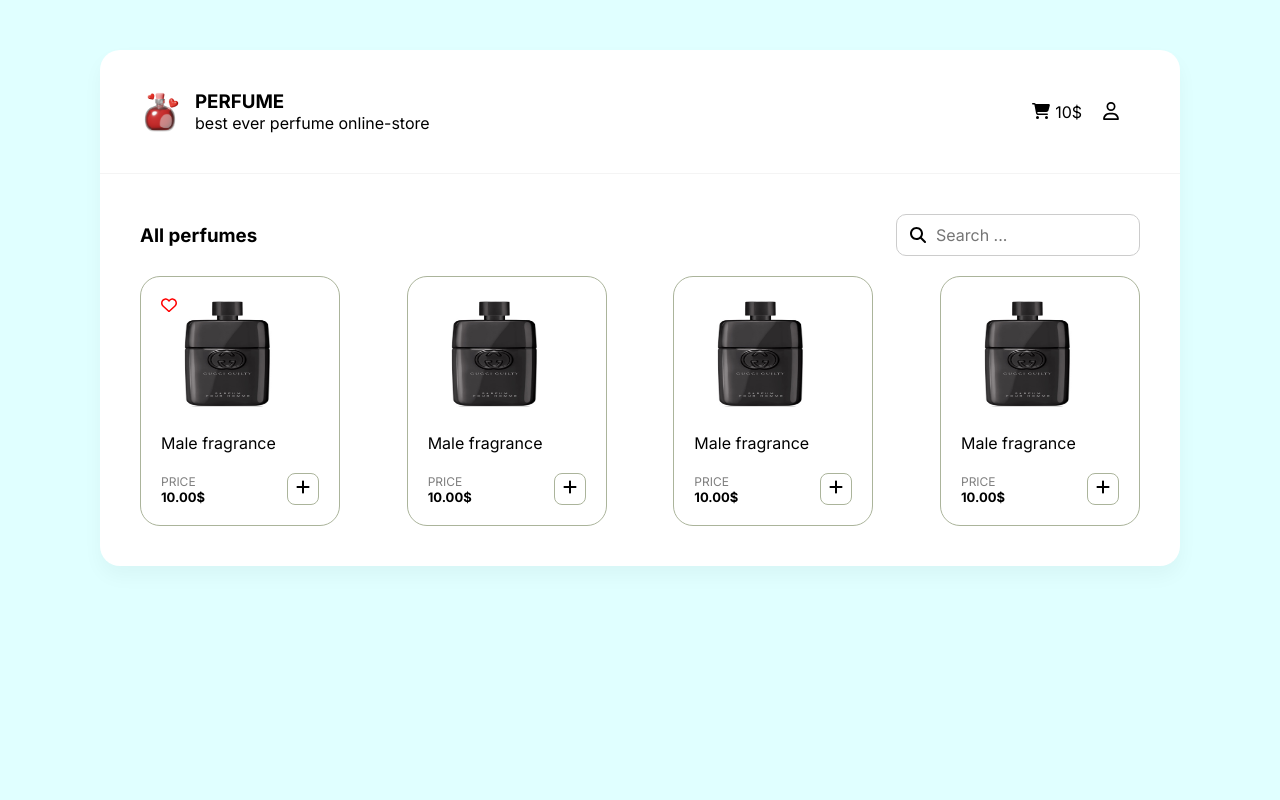
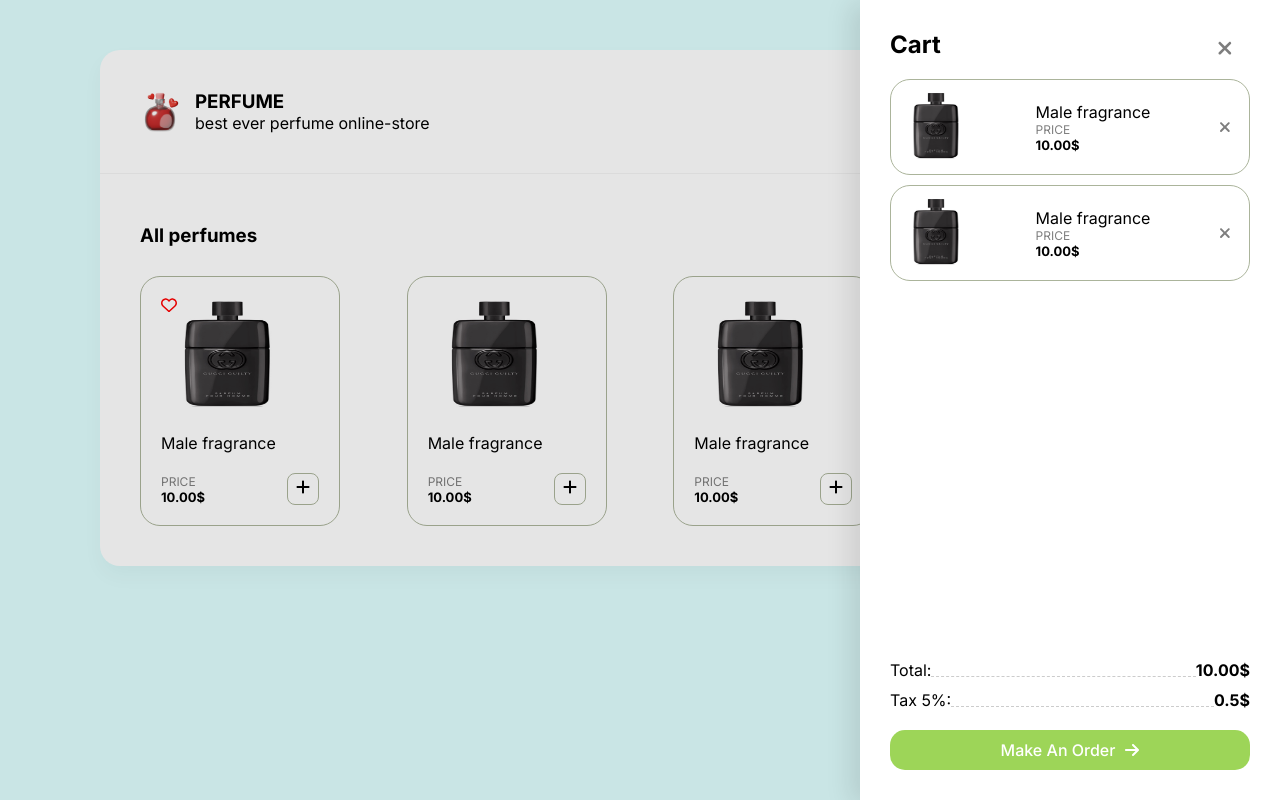
Before and after one commit to undrokisel/react-perfume, a React (Create React App) app: page / in a window 1280 px wide. Built offline with nearby package versions, Linux system fonts and the light colour scheme.

Commit message:
cart drawer added

```diff
--- a/src/App.js
+++ b/src/App.js
@@ -5,6 +5,94 @@
 function App() {
   return (
     <div className="wrapper">
+
+      <div className="overlay">
+        <div className="drawer">
+
+          <div className="drawer__top">
+
+          <div>
+          <h2 className="drawer__title">Cart</h2>
+
+          </div>
+
+            <button className="drawer__remove" type="">
+              <svg xmlns="http://www.w3.org/2000/svg" height="1em" viewBox="0 0 448 512"><path d="M256 80c0-17.7-14.3-32-32-32s-32 14.3-32 32V224H48c-17.7 0-32 14.3-32 32s14.3 32 32 32H192V432c0 17.7 14.3 32 32 32s32-14.3 32-32V288H400c17.7 0 32-14.3 32-32s-14.3-32-32-32H256V80z" /></svg>
+            </button>
+
+          </div>
+
+          <div className="drawer__items cart__items">
+
+            <div className="cart__item item-cart">
+              <div className="item-cart__img">
+                <img
+                  width={70}
+                  height={70}
+                  src="./img/goods/1.jpg" alt="item" />
+              </div>
+              <div className="item-cart__body">
+                <p className="item-cart__model">Male fragrance</p>
+                <div className="item-cart__bottom">
+                  <div className="item-cart__price">
+                    <span >Price</span>
+                    <p>10.00$</p>
+                  </div>
+                </div>
+              </div>
+              <button className="item-cart__remove" type="">
+                <svg xmlns="http://www.w3.org/2000/svg" height="1em" viewBox="0 0 448 512"><path d="M256 80c0-17.7-14.3-32-32-32s-32 14.3-32 32V224H48c-17.7 0-32 14.3-32 32s14.3 32 32 32H192V432c0 17.7 14.3 32 32 32s32-14.3 32-32V288H400c17.7 0 32-14.3 32-32s-14.3-32-32-32H256V80z" /></svg>
+              </button>
+            </div>
+
+            <div className="cart__item item-cart">
+              <div className="item-cart__img">
+                <img
+                  width={70}
+                  height={70}
+                  src="./img/goods/1.jpg" alt="item" />
+              </div>
+              <div className="item-cart__body">
+                <p className="item-cart__model">Male fragrance</p>
+                <div className="item-cart__bottom">
+                  <div className="item-cart__price">
+                    <span >Price</span>
+                    <p>10.00$</p>
+                  </div>
+                </div>
+              </div>
+              <button className="item-cart__remove" type="">
+                <svg xmlns="http://www.w3.org/2000/svg" height="1em" viewBox="0 0 448 512"><path d="M256 80c0-17.7-14.3-32-32-32s-32 14.3-32 32V224H48c-17.7 0-32 14.3-32 32s14.3 32 32 32H192V432c0 17.7 14.3 32 32 32s32-14.3 32-32V288H400c17.7 0 32-14.3 32-32s-14.3-32-32-32H256V80z" /></svg>
+              </button>
+            </div>
+          </div>
+
+          <div className="drawer__footer total">
+            <ul className="total__list">
+              <li className="total__item total__item_amount">
+                <span>Total:</span>
+                <div className="dash"></div>
+                <b>10.00$</b>
+              </li>
+              <li className="total__item total__item_tax">
+                <span>Tax 5%:</span>
+                <div className="dash"></div>
+                <b>0.5$</b>
+              </li>
+            </ul>
+            <button className="btn total__btn" type="submit">
+              <span>make an order</span>
+              <svg xmlns="http://www.w3.org/2000/svg" height="1em" viewBox="0 0 448 512"><path d="M438.6 278.6c12.5-12.5 12.5-32.8 0-45.3l-160-160c-12.5-12.5-32.8-12.5-45.3 0s-12.5 32.8 0 45.3L338.8 224 32 224c-17.7 0-32 14.3-32 32s14.3 32 32 32l306.7 0L233.4 393.4c-12.5 12.5-12.5 32.8 0 45.3s32.8 12.5 45.3 0l160-160z" /></svg>
+            </button>
+          </div>
+
+        </div>
+
+
+
+
+      </div>
+
 
       <header className="header">
 
--- a/src/index.scss
+++ b/src/index.scss
@@ -16,7 +16,13 @@ a {
   text-decoration: none;
 }
 ul,
-p {
+p,
+h1,
+h2,
+h3,
+h4,
+h5,
+h6 {
   margin: 0;
   padding: 0;
 }
@@ -47,7 +53,179 @@ button {
   max-width: 1080px;
   margin: 50px auto;
 }
+
 // -------------------------------------
+.overlay {
+  position: absolute;
+  top: 0;
+  left: 0;
+  width: 100%;
+  height: 100%;
+  background-color: rgba(0, 0, 0, 0.1);
+  z-index: 1;
+}
+.drawer {
+  display: flex;
+  flex-direction: column;
+
+  position: absolute;
+  width: 420px;
+  height: 100%;
+  right: 0px;
+  background-color: #fff;
+  box-shadow: -10px 4px 24px rgba(0, 0, 0, 0.1);
+  padding: 30px;
+
+  .drawer__top {
+    display: flex;
+    justify-content: space-between;
+    align-items: center;
+    & .drawer__remove {
+      margin-right: 20px;
+      transform: translateY(-5px) rotate(45deg) scale(1.3);
+      opacity: 0.5;
+      transition: all 0.3s ease 0s;
+      align-self: center;
+      &:hover{
+        transform: translateY(-5px) rotate(45deg) scale(1.8);
+        opacity: 1;
+      }
+    }
+  }
+
+  .drawer__title {
+    font-size: 24px;
+    margin-bottom: 20px;
+  }
+  .drawer__items {
+    flex: auto;
+  }
+
+  .drawer__footer {
+    display: flex;
+    flex-direction: column;
+
+    & .total__list {
+      & .total__item {
+        display: flex;
+        position: relative;
+        margin-bottom: 20px;
+        &:not(:last-of-type){
+        margin-bottom: 10px;
+        }
+        & .dash {
+          margin-bottom: 3px;
+          flex: auto;
+          border-bottom: 1px dashed #ccc;
+        }
+      }
+    }
+    .total__btn {
+      align-self: auto;
+
+      display: flex;
+      justify-content: center;
+
+
+      // width: 200px;
+      background-color: #9dd558;
+      padding: 10px;
+      border: 0;
+      border-radius: 15px;
+
+      font-size: 16px;
+      font-weight: 500;
+      text-transform: capitalize;
+      color: #fff;
+
+      transition: all 0.3s ease 0s;
+      &:hover {
+        box-shadow: rgba(0, 0, 0, 0.35) 0 5px 15px;
+      }
+      &:active{
+        background-color: darken($color: #9dd558, $amount: 25%);
+      }
+
+      & span {
+        margin-right: 10px;
+      }
+      & svg {
+        align-self: center;
+        path {
+          fill: #fff;
+
+        }
+      }
+    }
+  }
+}
+// -------------------------------------
+// cart
+.cart__items {
+  display: flex;
+  flex-direction: column;
+
+  overflow: auto;
+  margin-bottom: 40px;
+
+  & .cart__item {
+    display: flex;
+    justify-content: space-between;
+    align-items: center;
+
+    border: 1px solid #abb49b;
+    border-radius: 20px;
+    overflow: hidden;
+
+    padding: 10px;
+    transition: all 0.3s ease 0s;
+
+    &:not(:last-of-type) {
+      margin-bottom: 10px;
+    }
+    &:hover {
+      box-shadow: rgba(0, 0, 0, 0.35) 0px 5px 15px;
+    }
+    & .item-cart__body {
+      & .item-cart__model {
+      }
+      & .item-cart__bottom {
+        display: flex;
+        justify-content: space-between;
+        align-items: center;
+      }
+      & .item-cart__price {
+        display: flex;
+        flex-direction: column;
+        justify-content: space-between;
+        & span {
+          font-size: 12px;
+          text-transform: uppercase;
+          opacity: 0.5;
+        }
+        & p {
+          font-size: 13px;
+          font-weight: bold;
+          text-transform: uppercase;
+          margin: 0;
+        }
+      }
+    }
+    & .item-cart__remove {
+      padding-right: 10px;
+      transform: translateY(5px) rotate(45deg);
+      opacity: 0.5;
+      transition: all 0.3s ease 0s;
+      &:hover {
+        transform: translateY(5px) rotate(45deg) scale(1.2);
+        opacity: 1;
+      }
+    }
+  }
+}
+
+// -------------------------------------
+
 header {
   display: flex;
   justify-content: space-between;
@@ -201,7 +379,7 @@ header {
   }
 }
 // ------------------------------------
-.favorite{
+.favorite {
   position: absolute;
   cursor: pointer;
   // & svg {
```
Lines whose indentation alone changed are shown as unchanged.
